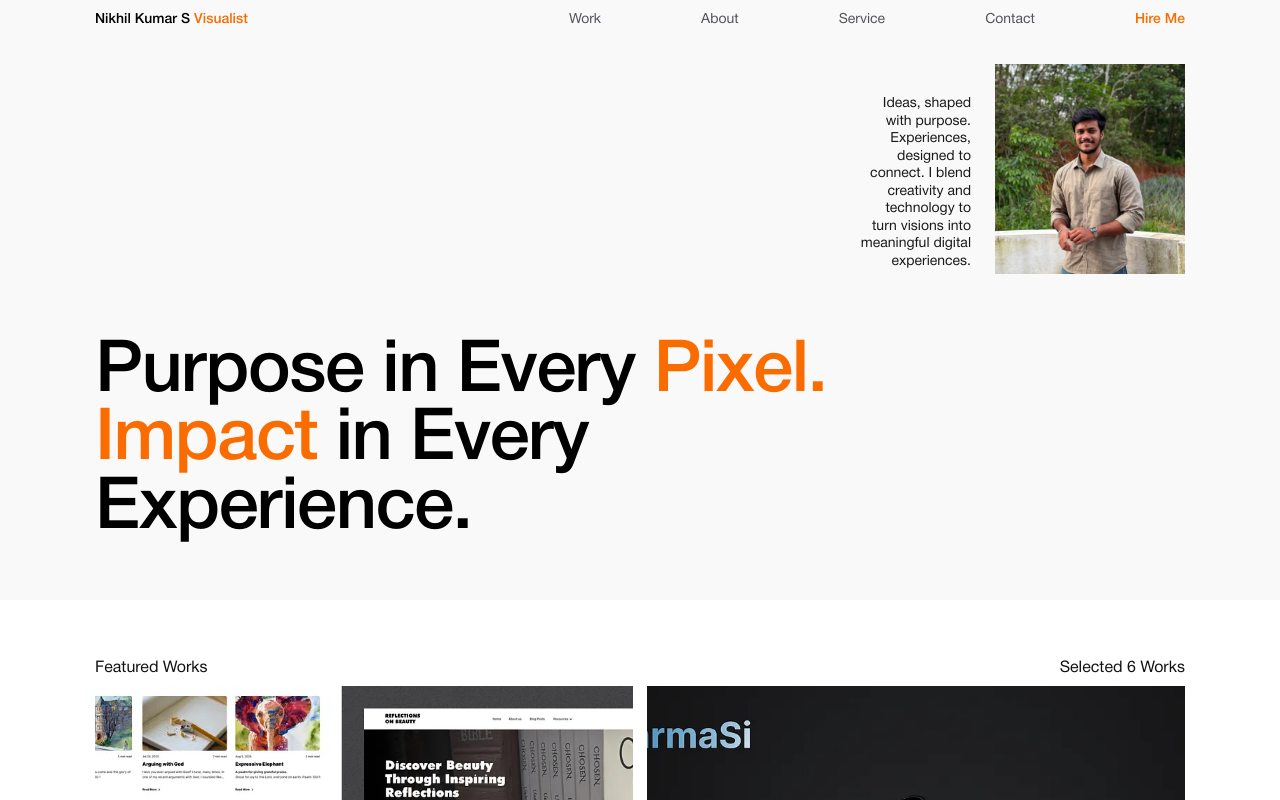
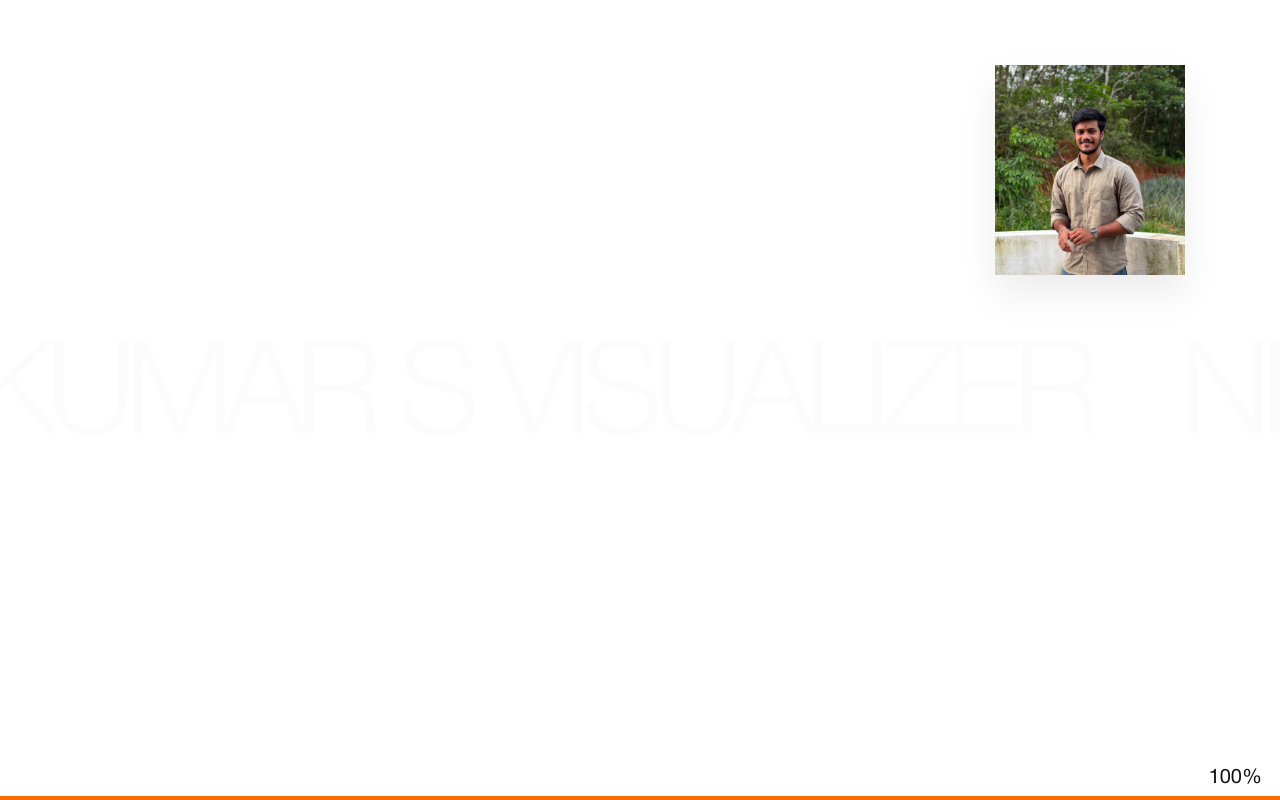
Before and after one commit to nikhilkumar202002/nikhil-my-portfolio, a Next.js app: page / in a window 1280 px wide. Shown: the top 800 px of the page. Built offline with nearby package versions, Linux system fonts and the light colour scheme.

Commit message:
Enhance Preloader component with GSAP animations and improve image loading logic

```diff
--- a/app/component/sections/Hero.tsx
+++ b/app/component/sections/Hero.tsx
@@ -15,7 +15,10 @@ const Hero = () => {
                 digital experiences.
               </p>
 
-              <div className="relative h-[170px] w-[160px] shrink-0 overflow-hidden sm:h-[190px] sm:w-[180px] lg:h-[210px] lg:w-[190px]">
+              <div
+                className="relative h-[170px] w-[160px] shrink-0 overflow-hidden sm:h-[190px] sm:w-[180px] lg:h-[210px] lg:w-[190px]"
+                data-preloader-hero-image
+              >
                 <Image
                   src="/images/profile-image.jpg"
                   alt="Nikhil Kumar S portrait"
--- a/app/component/sections/Styles.css
+++ b/app/component/sections/Styles.css
@@ -667,7 +667,7 @@
 }
 
 .preloader.is-closing {
-  opacity: 0;
+  opacity: 1;
 }
 
 .preloader-wordmark {
@@ -693,7 +693,7 @@
   color: #e3e3e3;
   white-space: nowrap;
   will-change: transform;
-  animation: preloader-marquee 18s linear infinite;
+  animation: preloader-marquee 26s linear infinite;
 }
 
 .preloader-wordmark-item {
@@ -733,6 +733,21 @@
 }
 
 .preloader-image {
+  object-fit: cover;
+  object-position: center;
+}
+
+.preloader-flight {
+  position: fixed;
+  z-index: 3;
+  overflow: hidden;
+  background: #f4f1ec;
+  box-shadow: 0 18px 36px rgba(17, 17, 17, 0.08);
+  pointer-events: none;
+  will-change: left, top, width, height, opacity, transform;
+}
+
+.preloader-flight-image {
   object-fit: cover;
   object-position: center;
 }
@@ -794,6 +809,7 @@
 
   .preloader-wordmark-track {
     gap: 2.25rem;
+    animation-duration: 30s;
   }
 
   .preloader-center-row {
--- a/app/component/ui/Preloader.tsx
+++ b/app/component/ui/Preloader.tsx
@@ -1,16 +1,30 @@
 "use client";
 
 import Image from "next/image";
-import { useEffect, useMemo, useState } from "react";
+import gsap from "gsap";
+import { useEffect, useLayoutEffect, useMemo, useRef, useState } from "react";
 import "../sections/Styles.css";
 
 const phases = ["Create", "Develop", "Interact", "Optimize", "Deliver"];
-const loadDuration = 3600;
+const loadDuration = 5200;
+
+type FlightRect = {
+  left: number;
+  top: number;
+  width: number;
+  height: number;
+};
 
 const Preloader = () => {
   const [progress, setProgress] = useState(0);
   const [isVisible, setIsVisible] = useState(true);
   const [isClosing, setIsClosing] = useState(false);
+  const [flightRect, setFlightRect] = useState<FlightRect | null>(null);
+
+  const wordmarkRef = useRef<HTMLHeadingElement | null>(null);
+  const stageRef = useRef<HTMLDivElement | null>(null);
+  const sourceImageRef = useRef<HTMLDivElement | null>(null);
+  const flightRef = useRef<HTMLDivElement | null>(null);
 
   const activePhase = useMemo(() => {
     const phaseIndex = Math.min(
@@ -23,7 +37,6 @@ const Preloader = () => {
 
   useEffect(() => {
     let raf = 0;
-    let hideTimer: number | undefined;
     let startTime: number | undefined;
 
     const step = (timestamp: number) => {
@@ -42,20 +55,80 @@ const Preloader = () => {
       }
 
       setIsClosing(true);
-      hideTimer = window.setTimeout(() => {
-        setIsVisible(false);
-      }, 420);
+      window.setTimeout(() => {
+        const source = sourceImageRef.current?.getBoundingClientRect();
+        const target = document
+          .querySelector<HTMLElement>("[data-preloader-hero-image]")
+          ?.getBoundingClientRect();
+
+        if (!source || !target) {
+          setIsVisible(false);
+          return;
+        }
+
+        setFlightRect({
+          left: source.left,
+          top: source.top,
+          width: source.width,
+          height: source.height,
+        });
+      }, 140);
     };
 
     raf = window.requestAnimationFrame(step);
 
     return () => {
       window.cancelAnimationFrame(raf);
-      if (hideTimer !== undefined) {
-        window.clearTimeout(hideTimer);
-      }
     };
   }, []);
+
+  useLayoutEffect(() => {
+    if (!isClosing || !flightRect) {
+      return;
+    }
+
+    const target = document
+      .querySelector<HTMLElement>("[data-preloader-hero-image]")
+      ?.getBoundingClientRect();
+
+    const flight = flightRef.current;
+
+    if (!target || !flight) {
+      setIsVisible(false);
+      return;
+    }
+
+    const raf = window.requestAnimationFrame(() => {
+      gsap.to(wordmarkRef.current, {
+        autoAlpha: 0.12,
+        duration: 0.5,
+        ease: "power2.out",
+      });
+
+      gsap.to(stageRef.current, {
+        autoAlpha: 0,
+        y: -12,
+        duration: 0.55,
+        ease: "power2.out",
+      });
+
+      gsap.to(flight, {
+        left: target.left,
+        top: target.top,
+        width: target.width,
+        height: target.height,
+        duration: 1.3,
+        ease: "power3.inOut",
+        onComplete: () => {
+          setIsVisible(false);
+        },
+      });
+    });
+
+    return () => {
+      window.cancelAnimationFrame(raf);
+    };
+  }, [flightRect, isClosing]);
 
   if (!isVisible) {
     return null;
@@ -66,7 +139,7 @@ const Preloader = () => {
       className={`preloader ${isClosing ? "is-closing" : ""}`}
       aria-hidden="true"
     >
-      <h2 className="preloader-wordmark" aria-hidden="true">
+      <h2 ref={wordmarkRef} className="preloader-wordmark" aria-hidden="true">
         <span className="preloader-wordmark-track">
           <span className="preloader-wordmark-item">
             NIKHIL KUMAR S VISUALIZER
@@ -81,8 +154,8 @@ const Preloader = () => {
       </h2>
 
       <div className="preloader-center-row" aria-hidden="true">
-        <div className="preloader-stage">
-          <div className="preloader-image-wrap">
+        <div ref={stageRef} className="preloader-stage">
+          <div ref={sourceImageRef} className="preloader-image-wrap">
             <Image
               src="/images/profile-image.jpg"
               alt=""
@@ -97,8 +170,32 @@ const Preloader = () => {
         </div>
       </div>
 
+      {flightRect ? (
+        <div
+          ref={flightRef}
+          className="preloader-flight"
+          style={{
+            left: flightRect.left,
+            top: flightRect.top,
+            width: flightRect.width,
+            height: flightRect.height,
+          }}
+        >
+          <Image
+            src="/images/profile-image.jpg"
+            alt=""
+            fill
+            priority
+            className="preloader-flight-image"
+          />
+        </div>
+      ) : null}
+
       <div className="preloader-progress" aria-hidden="true">
-        <span className="preloader-progress-fill" style={{ width: `${progress}%` }} />
+        <span
+          className="preloader-progress-fill"
+          style={{ width: `${progress}%` }}
+        />
       </div>
 
       <span className="preloader-percent">{Math.round(progress)}%</span>
```
